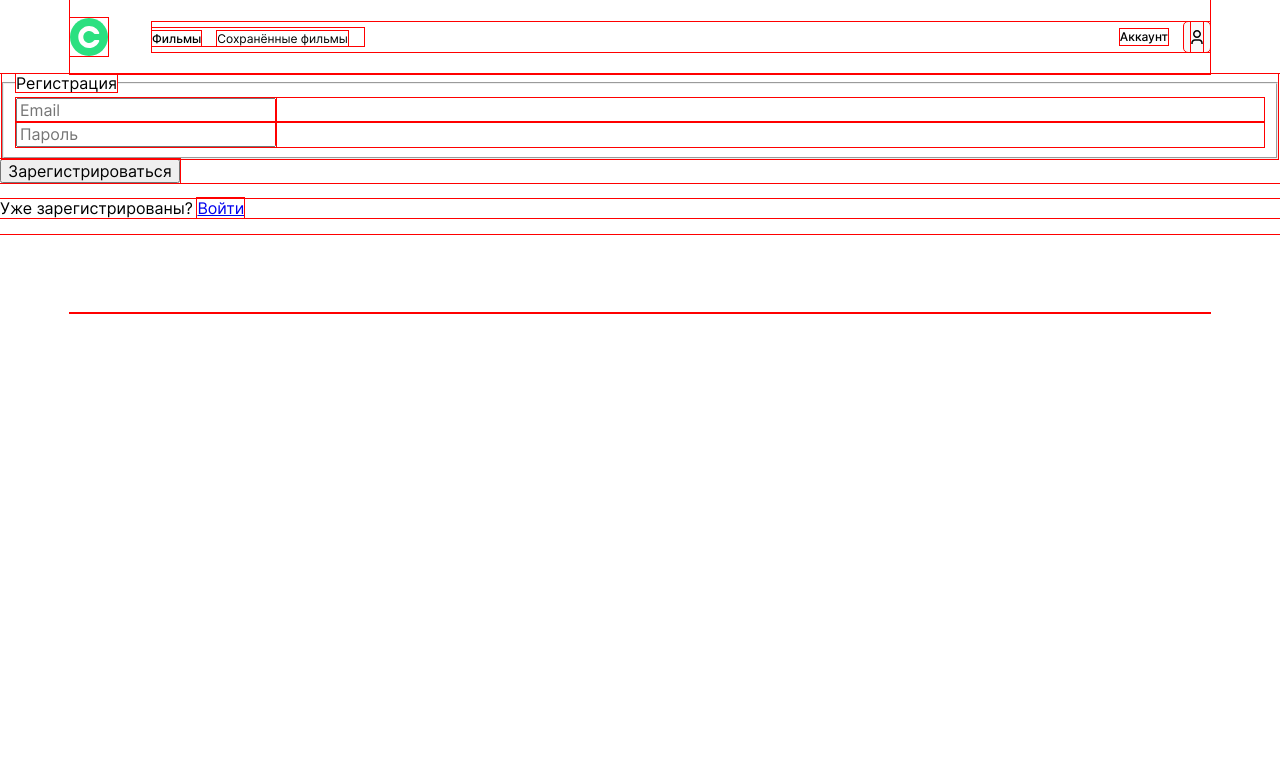
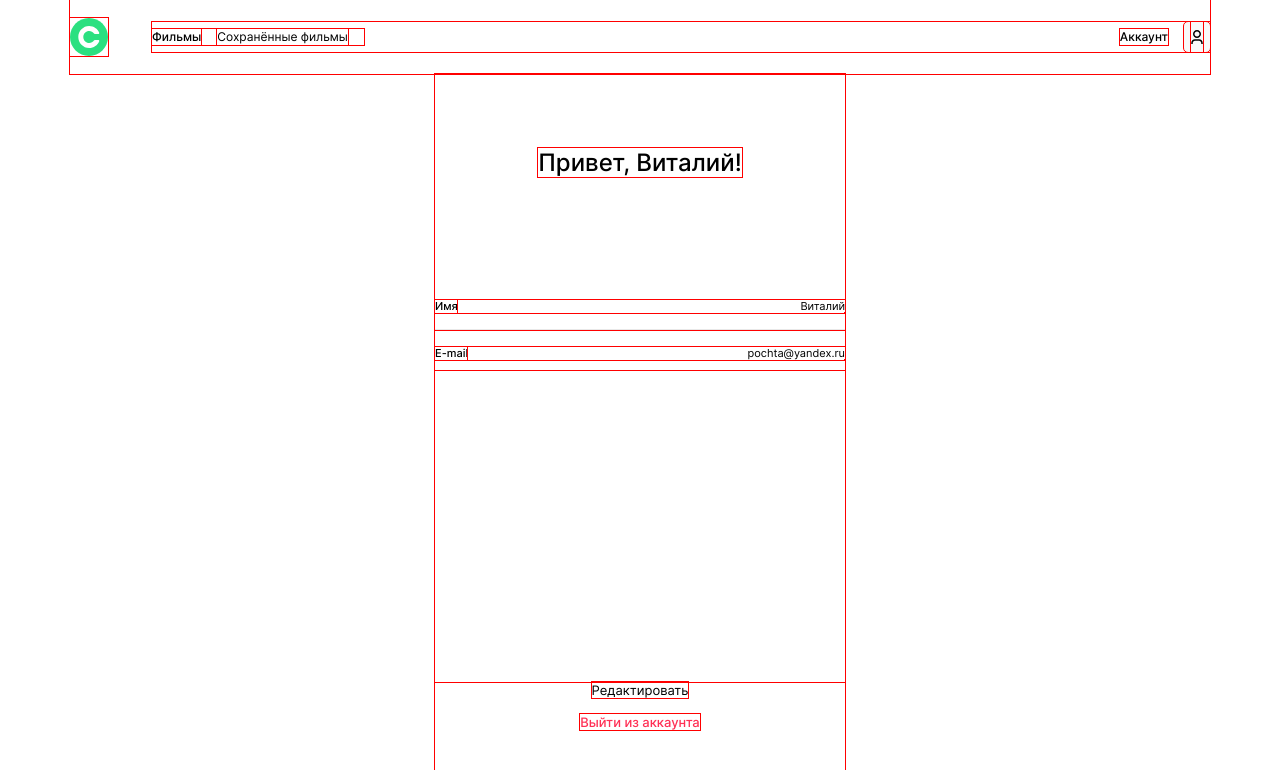
Before and after one commit to MorozovaWorld/movies-explorer-frontend, a React (Create React App) app: page /profile in a window 1280 px wide. Shown: the top 770 px of the page. Built offline with nearby package versions, Linux system fonts and the light colour scheme.

Commit message:
feat: route /profile

```diff
--- a/src/components/App/App.js
+++ b/src/components/App/App.js
@@ -8,6 +8,7 @@ import '../../index.css';
 import Login from '../Login/Login.js';
 import Register from '../Register/Register.js';
 import Movies from '../Movies/Movies.js';
+import Profile from '../Profile/Profile.js';
 
 function App() {
   return (
@@ -28,7 +29,7 @@ function App() {
               <Movies />
             </Route>
             <Route path="/profile">
-              <Register />
+              <Profile />
             </Route>
           </Switch>
           <Footer />
--- a/src/components/Footer/Footer.css
+++ b/src/components/Footer/Footer.css
@@ -1,15 +1,15 @@
 .footer {
   width: calc(100% - 70px*2);
-  margin: 79px auto 20px;
+  margin: 0 auto;
   font-size: 13px;
   line-height: 1.21;
-  flex-shrink: 0;
 }
 
 .footer__info {
   display: flex;
   justify-content: space-between;
-  margin: 20px 0 0;
+  margin: 0;
+  align-items: center;
 }
 
 .footer__title {
@@ -30,6 +30,8 @@
   margin: 0;
   padding: 0;
   display: flex;
+  min-height: 56px;
+  align-items: center;
 }
 
 .footer__link-item {
--- a/src/components/Footer/Footer.js
+++ b/src/components/Footer/Footer.js
@@ -23,12 +23,6 @@ function Footer() {
             </nav>
           </div>
         </Route>
-        <Route path="/signin">
-
-        </Route>
-        <Route path="/signup">
-
-        </Route>
       </Switch>
 
     </footer>
--- a/src/components/Movies/Movies.css
+++ b/src/components/Movies/Movies.css
@@ -1,6 +1,7 @@
 .movies {
   padding: 0 70px;
   flex-grow: 1;
+  margin-bottom: 79px;
 }
 
 .movies__more {
@@ -16,8 +17,3 @@
   padding: 0;
   cursor: pointer;
 }
-
-.movies__devider {
-  min-height: 140px;
-  width: 100%;
-}
--- a/src/components/Navigation/Navigation.css
+++ b/src/components/Navigation/Navigation.css
@@ -7,6 +7,8 @@
 
 .header__navigation-movies {
   margin-right: auto;
+  display: flex;
+  align-items: center;
 }
 
 .header__navigation-accountIcon {
--- /dev/null
+++ b/src/components/Profile/Profile.css
@@ -0,0 +1,93 @@
+.profile {
+  min-width: 410px;
+  margin: auto;
+  padding-top: 74px;
+  display: flex;
+  flex-direction: column;
+  box-sizing: border-box;
+  align-items: center;
+  flex-grow: 1;
+}
+
+.profile__form {
+  border: none;
+  padding: 0;
+  margin: 0;
+  display: flex;
+  flex-direction: column;
+  flex-grow: 1;
+  width: 100%;
+}
+
+.profile__title {
+  font-size: 24px;
+  font-weight: 500;
+  line-height: 1.21;
+  margin: 0 auto 123px;
+}
+
+.profile__input-container {
+  display: flex;
+  justify-content: space-between;
+  border-bottom: 1px solid #E8E8E8;
+  padding-bottom: 16px;
+  margin-bottom: 17px;
+  position: relative;
+}
+
+.profile__input-container:last-child {
+  border: none;
+  padding-bottom: 10px;
+}
+
+.profile__input-label {
+  font-size: 11px;
+  font-weight: 500;
+  line-height: 1.18;
+}
+
+.profile__input-text {
+  font-size: 11px;
+  font-weight: 400;
+  line-height: 1.18;
+  border: none;
+  padding: 0;
+  flex-grow: 1;
+  text-align: end;
+
+}
+
+.profile__input-error {
+  font-size: 10px;
+  font-weight: 400;
+  line-height: 1.2;
+  color: #FF3055;
+  margin: 0;
+  position: absolute;
+  top: 13px;
+  right: 0;
+}
+
+.profile__button-submit {
+  display: flex;
+  border: none;
+  padding: 0;
+  background-color: transparent;
+  font-family: Inter;
+  font-size: 13px;
+  font-weight: 400;
+  line-height: 1.23;
+}
+
+.profile__button-signout {
+  display: flex;
+  border: none;
+  padding: 0;
+  background-color: transparent;
+  font-family: Inter;
+  font-size: 13px;
+  font-weight: 500;
+  line-height: 1.23;
+  color: #FF3055;
+  margin: 16px 0 70px;
+}
--- /dev/null
+++ b/src/components/Profile/Profile.js
@@ -0,0 +1,41 @@
+import React, { useState } from 'react';
+
+function Profile() {
+  const [name, setName] = useState('Виталий');
+  const [email , setEmail ] = useState('pochta@yandex.ru');
+
+  React.useEffect(() => {
+    setName(name);
+    setEmail(email);
+  }, [name, email]);
+
+  function handleNameChange(e) {
+    setName(e.target.value);
+  }
+
+  function handleEmailChange(e) {
+    setEmail(e.target.value);
+  }
+
+  return (
+      <form className="profile" name="name">
+        <h2 className="profile__title">Привет, Виталий!</h2>
+        <fieldset className="profile__form">
+          <div className="profile__input-container">
+            <label for="user-name" className="profile__input-label">Имя</label>
+            <input type="text" onChange={handleNameChange} name='name' value={name} autoComplete='off' id="user-name" className="profile__input-text" required />
+            <span id="email-error" className="profile__input-error"></span>
+          </div>
+          <div className="profile__input-container">
+            <label for="user-email" className="profile__input-label">E-mail</label>
+            <input type="email" onChange={handleEmailChange} name='email' value={email} id="user-email" className="profile__input-text" autoComplete='off' required />
+            <span id="email-error" className="profile__input-error"></span>
+          </div>
+        </fieldset>
+        <button type="submit" className="profile__button-submit opacity opacity_useAt_button">Редактировать</button>
+        <button type="submit" className="profile__button-signout opacity opacity_useAt_button">Выйти из аккаунта</button>
+      </form>
+  )
+}
+
+export default Profile;
--- a/src/index.css
+++ b/src/index.css
@@ -17,3 +17,4 @@
 @import url('./components/MoviesCardList/MoviesCardList.css');
 @import url('./components/MoviesCard/MoviesCard.css');
 @import url('./components/FilterCheckbox/FilterCheckbox.css');
+@import url('./components/Profile/Profile.css');
```
